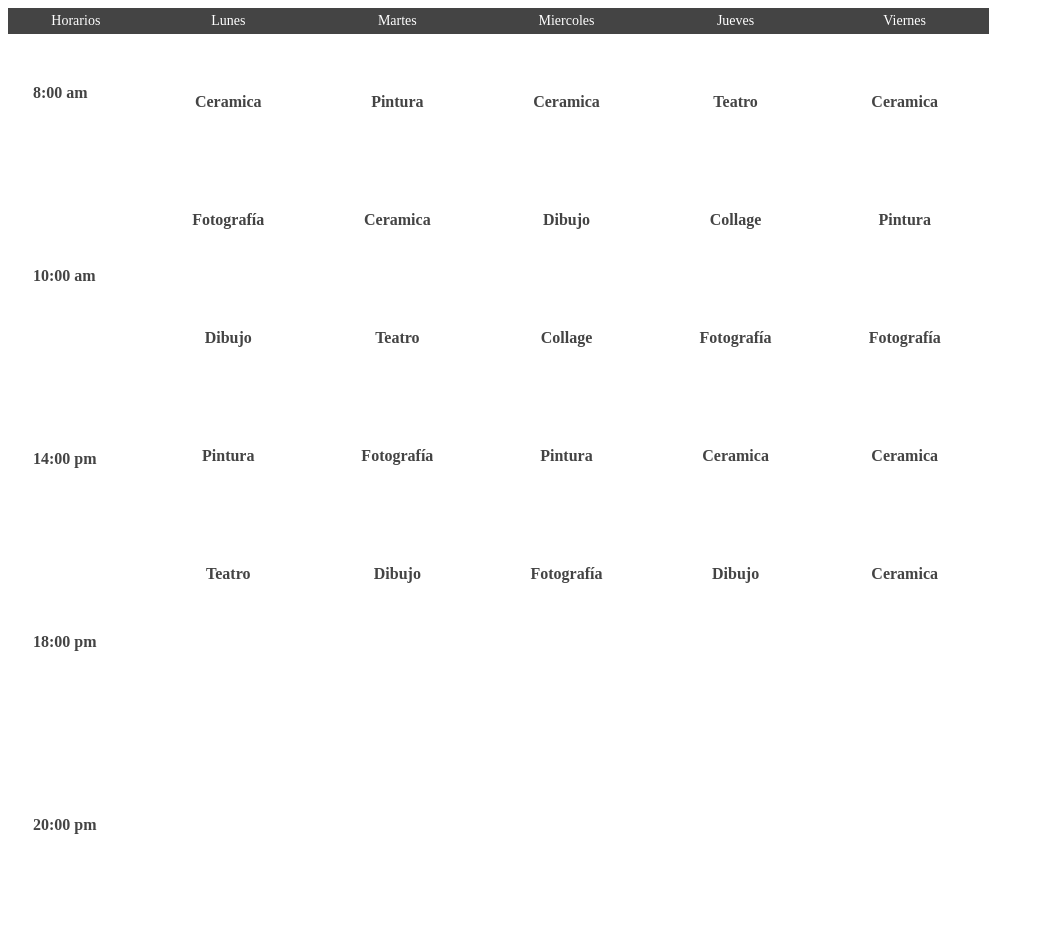
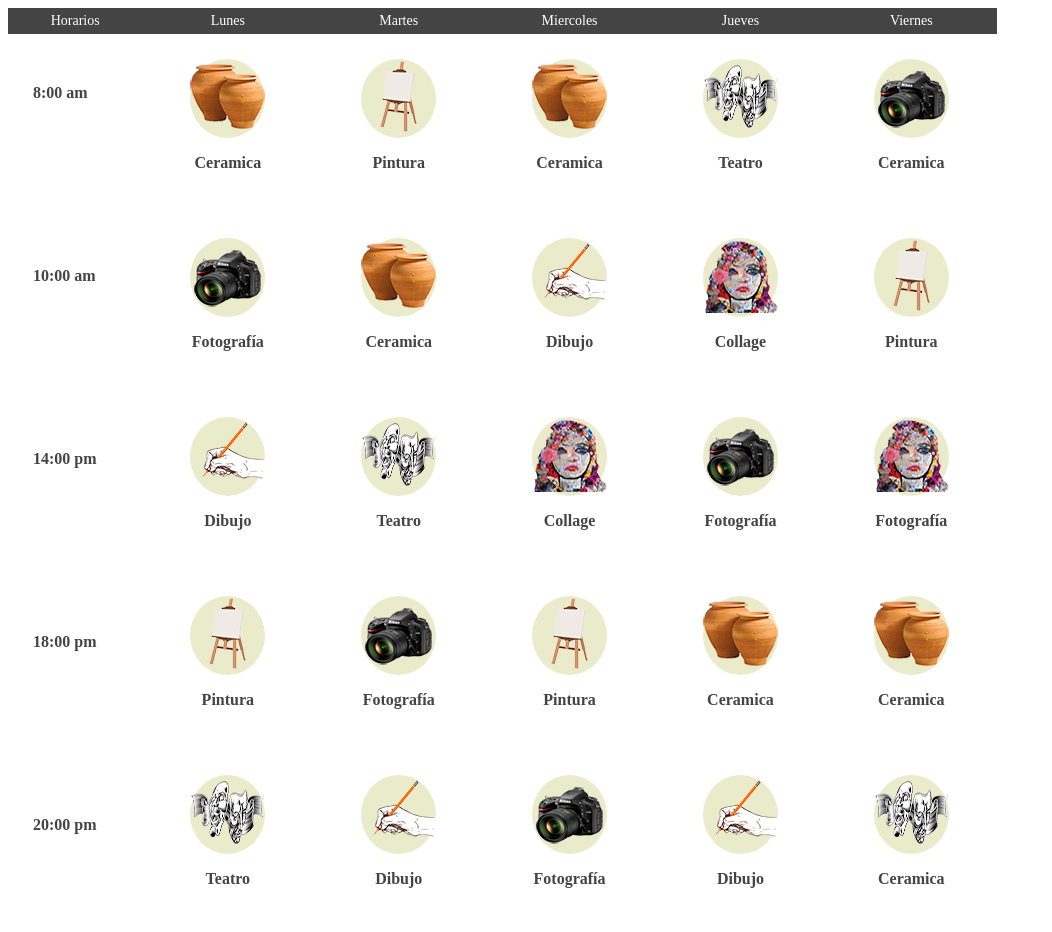
Before and after one commit to Julioacca/Tp-CodoaCodo, a plain HTML site: page htmls/PlanillaHorarios/horarios.html in a window 1280 px wide. Shown: the whole page, without its empty margins (0-1052 px from the left). Before the commit the page ends 842 px from the top, so only its background shows below. Drawn offline with Linux system fonts and the light colour scheme.

Commit message:
agregue las imagenes y coreegi los vinculos de la planilla de horarios

```diff
--- a/htmls/PlanillaHorarios/horarios.html
+++ b/htmls/PlanillaHorarios/horarios.html
@@ -28,35 +28,35 @@
             <div class="clase">
                 <div class="hora">8:00 am</div>
                 <div class="evento">
-                    <div class="imagen"> <img src="/img/HorariosCeramica.png" alt=""></div>
+                    <div class="imagen"> <img src="img/HorariosCeramica.png" alt=""></div>
                     <div class="taller"><p>Ceramica</p></div>
                 </div>
             </div>
             <div class="clase">
                 <div class="hora">10:00 am</div>
                 <div class="evento">
-                    <div class="imagen"> <img src="/img/HorariosFoto.png" alt=""></div>
+                    <div class="imagen"> <img src="img/HorariosFoto.png" alt=""></div>
                     <div class="taller"><p>Fotografía</p></div>
                 </div>
             </div>
             <div class="clase">
                 <div class="hora">14:00 am</div>
                 <div class="evento">
-                    <div class="imagen"><img src="/img/HorariosDibujo.png" alt=""></div>
+                    <div class="imagen"><img src="img/HorariosDibujo.png" alt=""></div>
                     <div class="taller"><p>Dibujo</p></div>
                 </div>
             </div>
             <div class="clase">
                 <div class="hora">18:00 am</div>
                 <div class="evento">
-                    <div class="imagen"><img src="/img/HorariosPintura.png" alt=""></div>
+                    <div class="imagen"><img src="img/HorariosPintura.png" alt=""></div>
                     <div class="taller"><p>Pintura</p></div>
                 </div>
             </div>
             <div class="clase">
                 <div class="hora">20:00 am</div>
                 <div class="evento">
-                    <div class="imagen"><img src="/img/HorariosTeatro.png" alt=""></div>
+                    <div class="imagen"><img src="img/HorariosTeatro.png" alt=""></div>
                     <div class="taller"><p>Teatro</p></div>
                 </div>
             </div>
@@ -67,35 +67,35 @@
             <div class="clase">
                 <div class="hora">8:00 am</div>
                 <div class="evento">
-                    <div class="imagen"> <img src="/img/HorariosPintura.png" alt=""></div>
+                    <div class="imagen"> <img src="img/HorariosPintura.png" alt=""></div>
                     <div class="taller"><p>Pintura</p></div>
                 </div>
             </div>
             <div class="clase">
                 <div class="hora">10:00 am</div>
                 <div class="evento">
-                    <div class="imagen"> <img src="/img/HorariosCeramica.png" alt=""></div>
+                    <div class="imagen"> <img src="img/HorariosCeramica.png" alt=""></div>
                     <div class="taller"><p>Ceramica</p></div>
                 </div>
             </div>
             <div class="clase">
                 <div class="hora">14:00 am</div>
                 <div class="evento">
-                    <div class="imagen"><img src="/img/HorariosTeatro.png" alt=""></div>
+                    <div class="imagen"><img src="img/HorariosTeatro.png" alt=""></div>
                     <div class="taller"><p>Teatro</p></div>
                 </div>
             </div>
             <div class="clase">
                 <div class="hora">18:00 am</div>
                 <div class="evento">
-                    <div class="imagen"><img src="/img/HorariosFoto.png" alt=""></div>
+                    <div class="imagen"><img src="img/HorariosFoto.png" alt=""></div>
                     <div class="taller"><p>Fotografía</p></div>
                 </div>
             </div>
             <div class="clase">
                 <div class="hora">20:00 am</div>
                 <div class="evento">
-                    <div class="imagen"><img src="/img/HorariosDibujo.png" alt=""></div>
+                    <div class="imagen"><img src="img/HorariosDibujo.png" alt=""></div>
                     <div class="taller"><p>Dibujo</p></div>
                 </div>
             </div>
@@ -106,35 +106,35 @@
             <div class="clase">
                 <div class="hora">8:00 am</div>
                 <div class="evento">
-                    <div class="imagen"> <img src="/img/HorariosCeramica.png" alt=""></div>
+                    <div class="imagen"> <img src="img/HorariosCeramica.png" alt=""></div>
                     <div class="taller"><p>Ceramica</p></div>
                 </div>
             </div>
             <div class="clase">
                 <div class="hora">10:00 am</div>
                 <div class="evento">
-                    <div class="imagen"> <img src="/img/HorariosDibujo.png" alt=""></div>
+                    <div class="imagen"> <img src="img/HorariosDibujo.png" alt=""></div>
                     <div class="taller"><p>Dibujo</p></div>
                 </div>
             </div>
             <div class="clase">
                 <div class="hora">14:00 am</div>
                 <div class="evento">
-                    <div class="imagen"><img src="/img/HorariosCollage.png" alt=""></div>
+                    <div class="imagen"><img src="img/HorariosCollage.png" alt=""></div>
                     <div class="taller"><p>Collage</p></div>
                 </div>
             </div>
             <div class="clase">
                 <div class="hora">18:00 am</div>
                 <div class="evento">
-                    <div class="imagen"><img src="/img/HorariosPintura.png" alt=""></div>
+                    <div class="imagen"><img src="img/HorariosPintura.png" alt=""></div>
                     <div class="taller"><p>Pintura</p></div>
                 </div>
             </div>
             <div class="clase">
                 <div class="hora">20:00 am</div>
                 <div class="evento">
-                    <div class="imagen"><img src="/img/HorariosFoto.png" alt=""></div>
+                    <div class="imagen"><img src="img/HorariosFoto.png" alt=""></div>
                     <div class="taller"><p>Fotografía</p></div>
                 </div>
             </div>
@@ -145,35 +145,35 @@
             <div class="clase">
                 <div class="hora">8:00 am</div>
                 <div class="evento">
-                    <div class="imagen"><img src="/img/HorariosTeatro.png" alt=""></div>
+                    <div class="imagen"><img src="img/HorariosTeatro.png" alt=""></div>
                     <div class="taller"><p>Teatro</p></div>
                 </div>
             </div>
             <div class="clase">
                 <div class="hora">10:00 am</div>
                 <div class="evento">
-                    <div class="imagen"><img src="/img/HorariosCollage.png" alt=""></div>
+                    <div class="imagen"><img src="img/HorariosCollage.png" alt=""></div>
                     <div class="taller"><p>Collage</p></div>
                 </div>
             </div>
             <div class="clase">
                 <div class="hora">14:00 am</div>
                 <div class="evento">
-                    <div class="imagen"><img src="/img/HorariosFoto.png" alt=""></div>
+                    <div class="imagen"><img src="img/HorariosFoto.png" alt=""></div>
                     <div class="taller"><p>Fotografía</p></div>
                 </div>
             </div>
             <div class="clase">
                 <div class="hora">18:00 am</div>
                 <div class="evento">
-                    <div class="imagen"><img src="/img/HorariosCeramica.png" alt=""></div>
+                    <div class="imagen"><img src="img/HorariosCeramica.png" alt=""></div>
                     <div class="taller"><p>Ceramica</p></div>
                 </div>
             </div>
             <div class="clase">
                 <div class="hora">20:00 am</div>
                 <div class="evento">
-                    <div class="imagen"><img src="/img/HorariosDibujo.png" alt=""></div>
+                    <div class="imagen"><img src="img/HorariosDibujo.png" alt=""></div>
                     <div class="taller"><p>Dibujo</p></div>
                 </div>
             </div>
@@ -184,35 +184,35 @@
             <div class="clase">
                 <div class="hora">8:00 am</div>
                 <div class="evento">
-                    <div class="imagen"><img src="/img/HorariosFoto.png" alt=""></div>
+                    <div class="imagen"><img src="img/HorariosFoto.png" alt=""></div>
                     <div class="taller"><p>Ceramica</p></div>
                 </div>
             </div>
             <div class="clase">
                 <div class="hora">10:00 am</div>
                 <div class="evento">
-                    <div class="imagen"><img src="/img/HorariosPintura.png" alt=""></div>
+                    <div class="imagen"><img src="img/HorariosPintura.png" alt=""></div>
                     <div class="taller"><p>Pintura</p></div>
                 </div>
             </div>
             <div class="clase">
                 <div class="hora">14:00 am</div>
                 <div class="evento">
-                    <div class="imagen"><img src="/img/HorariosCollage.png" alt=""></div>
+                    <div class="imagen"><img src="img/HorariosCollage.png" alt=""></div>
                     <div class="taller"><p>Fotografía</p></div>
                 </div>
             </div>
             <div class="clase">
                 <div class="hora">18:00 am</div>
                 <div class="evento">
-                    <div class="imagen"><img src="/img/HorariosCeramica.png" alt=""></div>
+                    <div class="imagen"><img src="img/HorariosCeramica.png" alt=""></div>
                     <div class="taller"><p>Ceramica</p></div>
                 </div>
             </div>
             <div class="clase">
                 <div class="hora">20:00 am</div>
                 <div class="evento">
-                    <div class="imagen"><img src="/img/HorariosTeatro.png" alt=""></div>
+                    <div class="imagen"><img src="img/HorariosTeatro.png" alt=""></div>
                     <div class="taller"><p>Ceramica</p></div>
                 </div>
            </div>
```
Also changed, not shown: htmls/PlanillaHorarios/img/HorariosCeramica.png (added), htmls/PlanillaHorarios/img/HorariosCollage.png (added), htmls/PlanillaHorarios/img/HorariosDibujo.png (added), htmls/PlanillaHorarios/img/HorariosFoto.png (added), htmls/PlanillaHorarios/img/HorariosPintura.png (added), htmls/PlanillaHorarios/img/HorariosTeatro.png (added).
